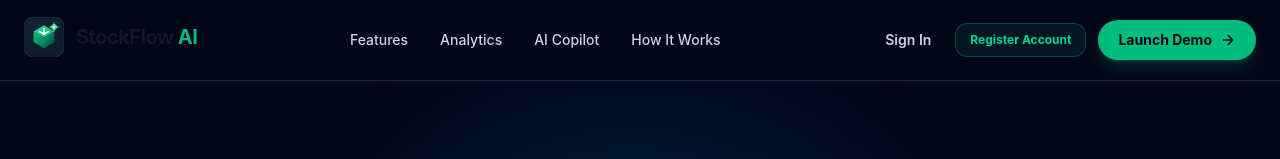
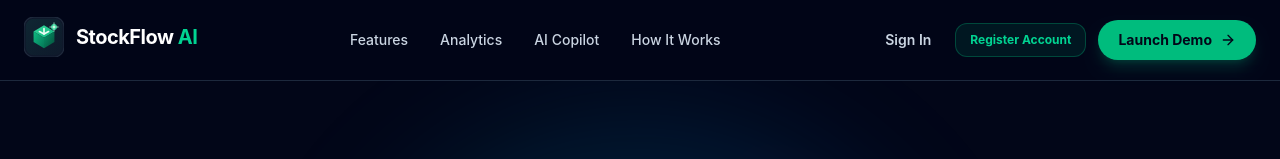
Before and after one commit to jinay378/StockFlow-AI, a React (Vite) app in the folder frontend/: page / in a window 1280 px wide. Shown: the top 159 px of the page. Built offline with nearby package versions, Linux system fonts and the light colour scheme; no server answers.

Commit message:
Update StockFlow logo font to clean bright white on dark backgrounds

```diff
--- a/frontend/src/components/common/Logo.tsx
+++ b/frontend/src/components/common/Logo.tsx
@@ -89,6 +89,7 @@ interface LogoProps {
   showText?: boolean;
   to?: string;
   className?: string;
+  textColor?: string;
 }
 
 export default function Logo({
@@ -96,13 +97,14 @@ export default function Logo({
   showText = true,
   to,
   className = "",
+  textColor = "text-white",
 }: LogoProps) {
   const content = (
     <div className={`inline-flex items-center gap-3 group ${className}`}>
       <LogoIcon size={size} className="group-hover:scale-105 transition-transform duration-200" />
       {showText && (
-        <span className="text-xl font-bold tracking-tight text-slate-900 dark:text-white block leading-none">
-          StockFlow <span className="text-emerald-500">AI</span>
+        <span className={`text-xl font-bold tracking-tight ${textColor} block leading-none`}>
+          StockFlow <span className="text-emerald-400">AI</span>
         </span>
       )}
     </div>
--- a/frontend/src/components/layout/Sidebar.tsx
+++ b/frontend/src/components/layout/Sidebar.tsx
@@ -110,7 +110,7 @@ const Sidebar = ({ isOpen, onClose }: SidebarProps) => {
     <>
       {/* Logo Header */}
       <div className="h-16 flex items-center justify-between px-5 border-b border-slate-200 dark:border-slate-800">
-        <Logo size={34} to="/dashboard" />
+        <Logo size={34} to="/dashboard" textColor="text-slate-900 dark:text-white" />
 
         {isMobile && (
           <button
```
